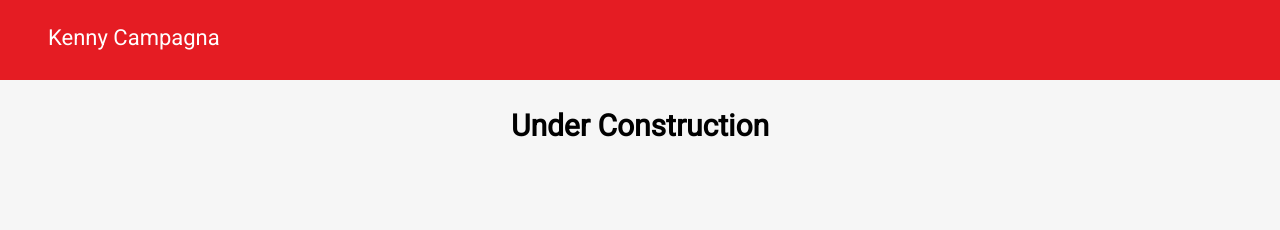
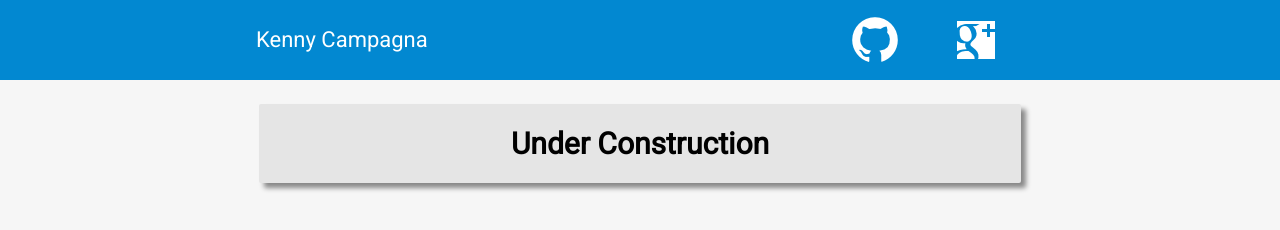
Before and after one commit to Kennyc1012/kennyc1012.github.io, a plain HTML site: page index.html in a window 1280 px wide. Drawn offline with Linux system fonts and the light colour scheme.

Commit message:
More changes
Changed header color. Added links to Github and Google+. Added shadow
to body container.

```diff
--- a/index.html
+++ b/index.html
@@ -7,10 +7,22 @@
     <link href="http://fonts.googleapis.com/css?family=Roboto:400,300italic,100,100italic,300" rel="stylesheet" type="text/css">
   </head>
     <header>
-        <div class="headerTitle">Kenny Campagna</div>
+        <div class="headerContainer">
+            <div style="display:inline;float:left;height:80px;line-height:80px;">Kenny Campagna</div>
+            <div style="display:inline;float:right;margin-top:8px;">
+                <a href="https://github.com/Kennyc1012" style="text-decoration: none;" target="_blank">
+                    <img class="menuButton" src="assets/ic_action_github.png" alt="github"/>
+                </a>
+                <a href="https://plus.google.com/+KennyCampagna1150" style="text-decoration: none;" target="_blank">
+                    <img class="menuButton" src="assets/google_plus.png" alt="gplus"/>
+                </a>
+            </div>
+
+        </div>
     </header>
   <body>
-
-      <div style="margin:0 auto;display:table"><h1>Under Construction</h1></div>
+      <div id="bodyContainer">
+        <div style="margin:0 auto;display:table"><h1>Under Construction</h1></div>
+      </div>
   </body>
 </html>
--- a/styles.css
+++ b/styles.css
@@ -10,7 +10,7 @@ body {
 
 header {
   min-height: 80px;
-  background-color:#e51c23;
+  background-color:#0288d1;
   position: fixed;
   top: 0;
   left: 0;
@@ -18,12 +18,36 @@ header {
   z-index: 99;
 }
 
-.headerTitle{
+.headerContainer{
     position: absolute;
     color:#FFFFFF;
     font-size: 22px;
-    display: inline;
-    margin-left: 48px;
-    margin-top:25px;
-    vertical-align: middle;
+    display: inline-block;
+    margin-left: 20%;
+    width: 60%;
 }
+
+#bodyContainer{
+    width: 60%;
+    min-width: 300px;
+    background-color: #e5e5e5;
+    margin: 0 auto;
+    margin-top: 16px;
+    z-index: 2;
+    box-shadow: 5px 5px 5px #888888;
+    border: 2px solid;
+    border-color: transparent;
+    border-radius: 2px;
+}
+
+.menuButton{
+    width:64px;
+    height: 64px;
+    padding-left: 16px;
+    padding-right: 16px;
+    background-color: transparent;
+}
+
+.menuButton:hover{
+ background-color: #0277bd;
+}
```
Also changed, not shown: assets/google_plus.png (added), assets/ic_action_github.png (added).
